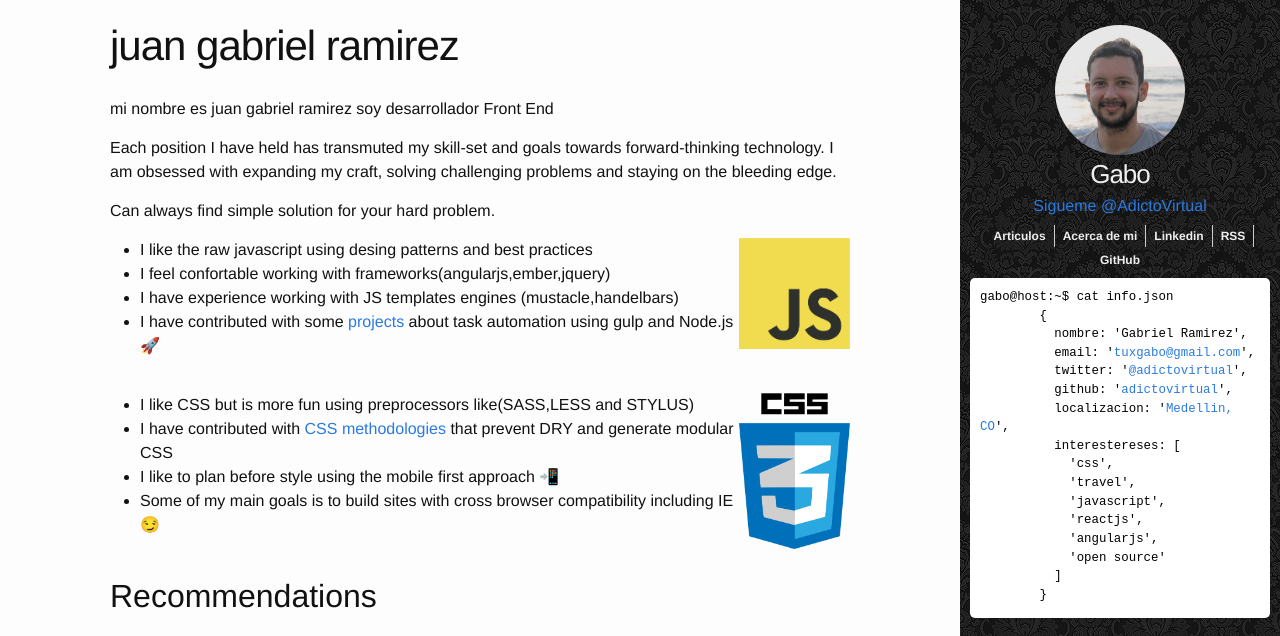
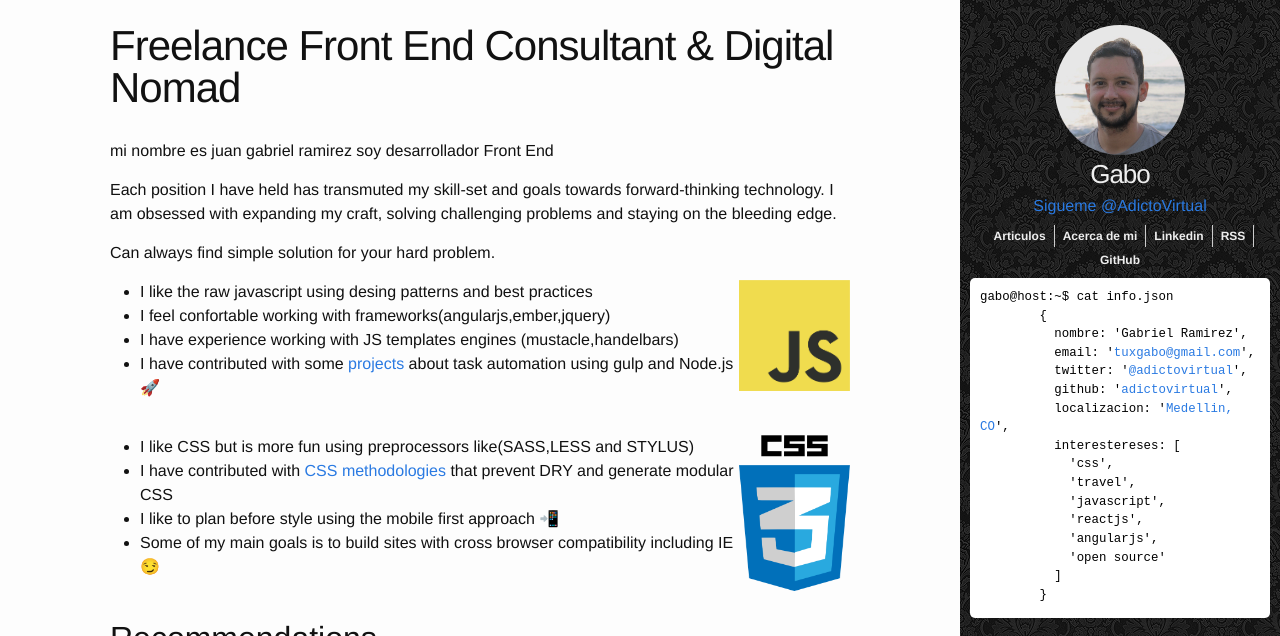
Before and after one commit to juanramirezc2/adictovirtual.github.io, a Jekyll site: the page built from about.html, in a window 1280 px wide and 900 px high, cut to the strip 0-636 px from the top of the window. Built offline with Jekyll 4.4.1, drawn with Linux system fonts in a browser that asks for light colours; nearby versions of some CDN libraries; comment, search, counter and statistics services are not loaded.

Commit message:
about page updated

```diff
--- a/about.html
+++ b/about.html
@@ -1,6 +1,6 @@
 ---
 layout: page
-title: juan gabriel ramirez
+title: Freelance Front End Consultant & Digital Nomad
 permalink: /about/
 ---
 <p>mi nombre es juan gabriel ramirez soy desarrollador Front End </p>
```
